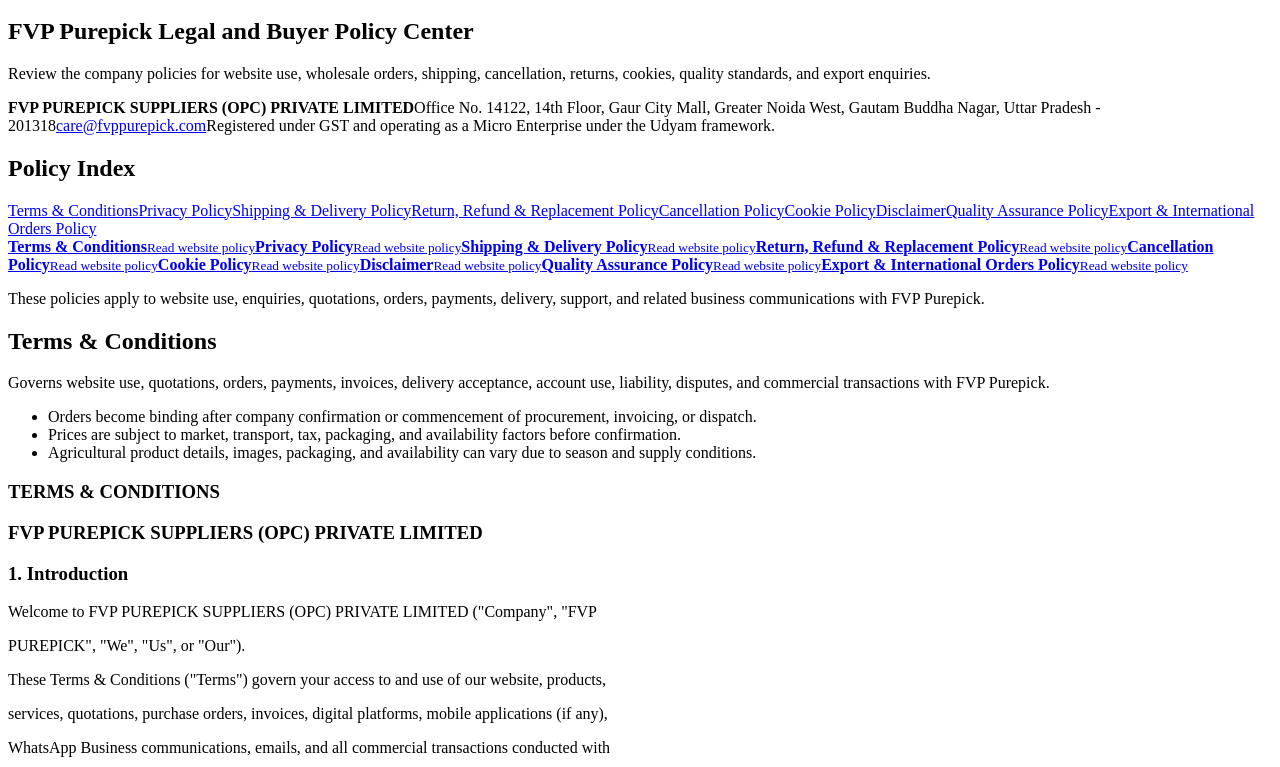
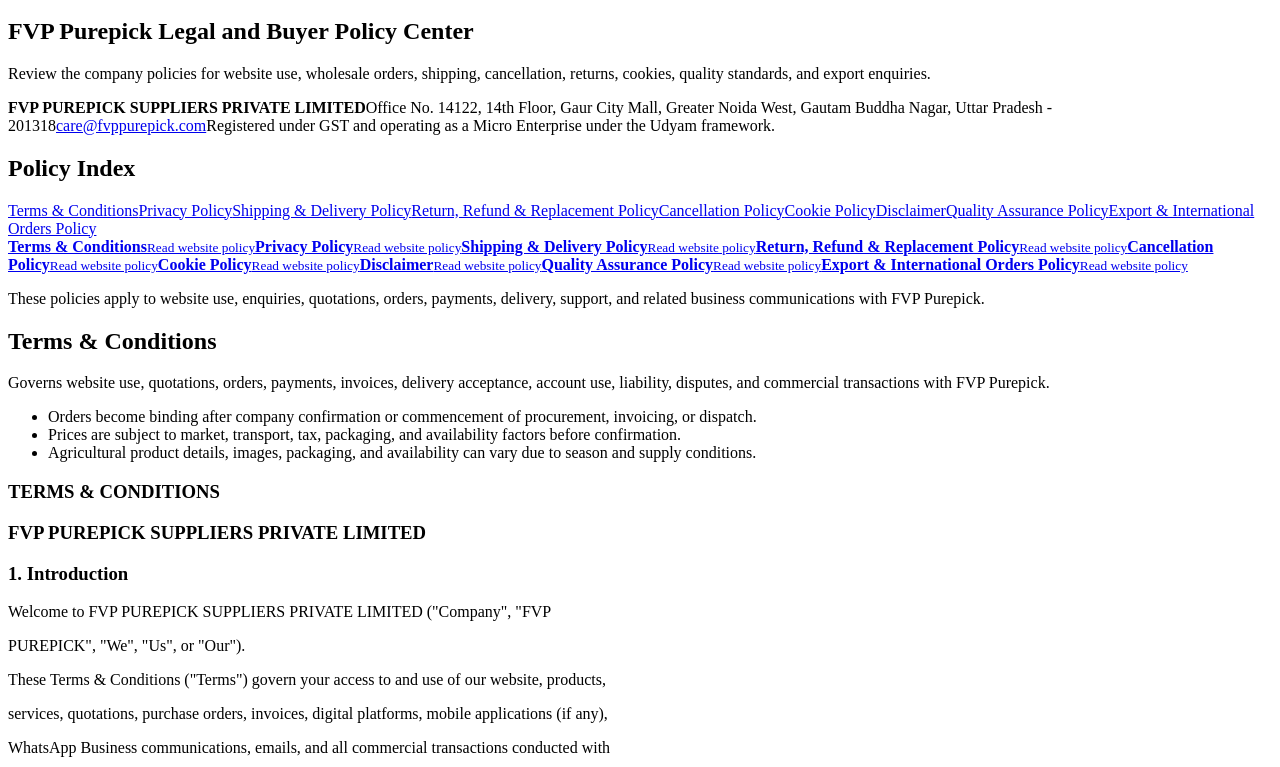
Before and after one commit to ajeet0918/fvpwebsite, a React (Vite) app: page /policies in a window 1280 px wide. Shown: the part 1173-1940 px from the top of the page. Built offline with nearby package versions, Linux system fonts and the light colour scheme; no server answers; the HTML template or start-up script is replaced by a standard one.

Commit message:
fix: remove OPC from company name across website

```diff
--- a/src/data/policies.ts
+++ b/src/data/policies.ts
@@ -6,7 +6,7 @@
 };
 
 export const companyLegalDetails = {
-  legalName: "FVP PUREPICK SUPPLIERS (OPC) PRIVATE LIMITED",
+  legalName: "FVP PUREPICK SUPPLIERS PRIVATE LIMITED",
   address: "Office No. 14122, 14th Floor, Gaur City Mall, Greater Noida West, Gautam Buddha Nagar, Uttar Pradesh - 201318",
   email: "care@fvppurepick.com"
 } as const;
--- a/src/data/policyFullTexts.ts
+++ b/src/data/policyFullTexts.ts
@@ -1,28 +1,28 @@
 export const policyFullTexts: Record<string, string> = {
-  'return-refund': `FVP PUREPICK SUPPLIERS (OPC)
+  'return-refund': `FVP PUREPICK SUPPLIERS
 PRIVATE LIMITED
 RETURN, REFUND & REPLACEMENT
 POLICY
 Part 1 - General Terms & Business Policy
 1. Introduction
-Welcome to FVP PUREPICK SUPPLIERS (OPC) PRIVATE LIMITED ("Company", "FVP
+Welcome to FVP PUREPICK SUPPLIERS PRIVATE LIMITED ("Company", "FVP
 PUREPICK", "We", "Our", or "Us").
 This Return, Refund & Replacement Policy ("Policy") governs every purchase, order, quotation,
 invoice, sale, shipment, delivery, replacement, cancellation, refund, and after-sales claim
-relating to products supplied by FVP PUREPICK SUPPLIERS (OPC) PRIVATE LIMITED
+relating to products supplied by FVP PUREPICK SUPPLIERS PRIVATE LIMITED
 through its website, mobile platforms, WhatsApp, email, telephone, authorized representatives,
 distributors, dealers, business partners, marketplaces, and offline business operations.
 This Policy forms an integral part of every sale made by the Company unless otherwise agreed
 in writing through a separate contract signed by authorized representatives of both parties.
-By placing an order with FVP PUREPICK SUPPLIERS (OPC) PRIVATE LIMITED, every
+By placing an order with FVP PUREPICK SUPPLIERS PRIVATE LIMITED, every
 customer acknowledges that they have carefully read, understood, and accepted this Policy in
 its entirety.
 2. About the Company
-FVP PUREPICK SUPPLIERS (OPC) PRIVATE LIMITED is engaged in the trading, wholesale
+FVP PUREPICK SUPPLIERS PRIVATE LIMITED is engaged in the trading, wholesale
 supply, marketing, procurement, storage, distribution, import and export of agricultural products,
 vegetables, food products and related commodities, consistent with its registered business
 objects.
-The Company is registered under GST as FVP PUREPICK SUPPLIERS (OPC) PRIVATE
+The Company is registered under GST as FVP PUREPICK SUPPLIERS PRIVATE
 LIMITED with its principal place of business at Office No. 14122, 14th Floor, Gaur City Mall,
 Greater Noida West, Gautam Buddha Nagar, Uttar Pradesh, and also holds MSME (Udyam)
 registration as a Micro Enterprise engaged in trading activities.
@@ -177,7 +177,7 @@
 - Official letters
 Only communications issued through authorized Company channels shall be considered valid.
 15. Changes to this Policy
-FVP PUREPICK SUPPLIERS (OPC) PRIVATE LIMITED reserves the right to amend, modify,
+FVP PUREPICK SUPPLIERS PRIVATE LIMITED reserves the right to amend, modify,
 update, or replace this Policy at any time to reflect changes in business practices, legal
 requirements, operational needs, or market conditions.
 The latest version published on the Company's official website shall apply to future orders
@@ -361,7 +361,7 @@
 The Company encourages customers to communicate promptly and provide accurate
 information to facilitate a fair resolution.
 36. Bulk Order Policy
-FVP PUREPICK SUPPLIERS (OPC) PRIVATE LIMITED primarily operates as a
+FVP PUREPICK SUPPLIERS PRIVATE LIMITED primarily operates as a
 Business-to-Business (B2B) wholesale supplier. Customers placing bulk orders
 acknowledge that commercial transactions differ from retail purchases and involve procurement,
 grading, packing, logistics, and supply-chain planning.
@@ -548,7 +548,7 @@
 the customer regarding returns, refunds, and replacements.
 58. Contact for Claims
 For all return, replacement, or refund requests, customers should contact:
-FVP PUREPICK SUPPLIERS (OPC) PRIVATE LIMITED
+FVP PUREPICK SUPPLIERS PRIVATE LIMITED
 Email: care@fvppurepick.com
 Customers should include:
 - Order Number
@@ -557,14 +557,14 @@
 - Photographs and/or videos
 - Contact details
 to facilitate timely review.
-FVP PUREPICK SUPPLIERS (OPC)
+FVP PUREPICK SUPPLIERS
 PRIVATE LIMITED
 RETURN, REFUND & REPLACEMENT
 POLICY
 Part 5 - Final Legal Provisions, Customer
 Acknowledgement & Contact Information
 81. Customer Acknowledgement
-By placing an order with FVP PUREPICK SUPPLIERS (OPC) PRIVATE LIMITED, the customer
+By placing an order with FVP PUREPICK SUPPLIERS PRIVATE LIMITED, the customer
 confirms and agrees that:
 - They have carefully read this Return, Refund & Replacement Policy.
 - They understand the commercial nature of wholesale agricultural transactions.
@@ -621,7 +621,7 @@
 90. Contact Information
 For any questions, complaints, or requests related to returns, refunds, or replacements, please
 contact:
-FVP PUREPICK SUPPLIERS (OPC) PRIVATE LIMITED
+FVP PUREPICK SUPPLIERS PRIVATE LIMITED
 Registered / Principal Business Address:
 Office No. 14122, 14th Floor, Gaur City Mall, Greater Noida West, Gautam Buddha Nagar, Uttar
 Pradesh - 201318.
@@ -635,7 +635,7 @@
 - Contact Details
 to help the Company process the request efficiently.
 91. Customer Declaration
-By purchasing products from FVP PUREPICK SUPPLIERS (OPC) PRIVATE LIMITED, the
+By purchasing products from FVP PUREPICK SUPPLIERS PRIVATE LIMITED, the
 customer declares that they:
 - Have the authority to enter into a commercial transaction.
 - Have independently evaluated the products for their intended business use.
@@ -643,16 +643,16 @@
 - Will store and handle the products appropriately after delivery.
 - Will submit any eligible claim honestly and within the time limits specified in this Policy.
 92. Final Statement
-FVP PUREPICK SUPPLIERS (OPC) PRIVATE LIMITED is committed to maintaining
+FVP PUREPICK SUPPLIERS PRIVATE LIMITED is committed to maintaining
 transparent, ethical, and professional business relationships with all customers. We strive to
 deliver quality products and resolve genuine concerns fairly and efficiently while recognizing the
 unique nature of wholesale agricultural trade.
 This Policy is intended to create clarity, reduce misunderstandings, and support long-term
 business relationships based on trust, cooperation, and mutual respect.`,
   'terms': `TERMS & CONDITIONS
-FVP PUREPICK SUPPLIERS (OPC) PRIVATE LIMITED
+FVP PUREPICK SUPPLIERS PRIVATE LIMITED
 1. Introduction
-Welcome to FVP PUREPICK SUPPLIERS (OPC) PRIVATE LIMITED ("Company", "FVP
+Welcome to FVP PUREPICK SUPPLIERS PRIVATE LIMITED ("Company", "FVP
 PUREPICK", "We", "Us", or "Our").
 These Terms & Conditions ("Terms") govern your access to and use of our website, products,
 services, quotations, purchase orders, invoices, digital platforms, mobile applications (if any),
@@ -662,7 +662,7 @@
 bound by these Terms. If you do not agree with any provision of these Terms, you should not
 use our website or place an order.
 2. About the Company
-FVP PUREPICK SUPPLIERS (OPC) PRIVATE LIMITED is engaged in wholesale trading,
+FVP PUREPICK SUPPLIERS PRIVATE LIMITED is engaged in wholesale trading,
 procurement, marketing, distribution, storage, import, export and supply of agricultural
 commodities, vegetables, food products and related goods in accordance with its registered
 business objects.
@@ -670,7 +670,7 @@
 Registration framework.
 3. Definitions
 For the purpose of these Terms:
-- Company means FVP PUREPICK SUPPLIERS (OPC) PRIVATE LIMITED.
+- Company means FVP PUREPICK SUPPLIERS PRIVATE LIMITED.
 - Customer means any individual, business, dealer, distributor, exporter, importer,
 institution or entity purchasing or enquiring about products or services.
 - Website means the official website of the Company.
@@ -1126,15 +1126,15 @@
 customer regarding the use of the website and commercial transactions.
 58. Contact Information
 For any questions regarding these Terms & Conditions, customers may contact:
-FVP PUREPICK SUPPLIERS (OPC) PRIVATE LIMITED
+FVP PUREPICK SUPPLIERS PRIVATE LIMITED
 Email: care@fvppurepick.com
 Principal Business Address:
 Office No. 14122, 14th Floor, Gaur City Mall, Greater Noida West, Gautam Buddha Nagar, Uttar
 Pradesh - 201318.`,
   'privacy': `PRIVACY POLICY
-FVP PUREPICK SUPPLIERS (OPC) PRIVATE LIMITED
+FVP PUREPICK SUPPLIERS PRIVATE LIMITED
 1. Introduction
-Welcome to FVP PUREPICK SUPPLIERS (OPC) PRIVATE LIMITED ("Company", "FVP
+Welcome to FVP PUREPICK SUPPLIERS PRIVATE LIMITED ("Company", "FVP
 PUREPICK", "We", "Us", or "Our").
 Your privacy is important to us. This Privacy Policy explains how we collect, use, store, disclose,
 protect, and process your personal information when you visit our website, contact us, request
@@ -1142,7 +1142,7 @@
 By accessing our website or using our services, you acknowledge that you have read and
 understood this Privacy Policy.
 2. About the Company
-FVP PUREPICK SUPPLIERS (OPC) PRIVATE LIMITED is engaged in the wholesale trading,
+FVP PUREPICK SUPPLIERS PRIVATE LIMITED is engaged in the wholesale trading,
 procurement, marketing, distribution, storage, and supply of agricultural products and related
 goods. The Company is registered under GST and operates as a Micro Enterprise under the
 Udyam Registration framework.
@@ -1375,7 +1375,7 @@
 23. Contact Us
 If you have questions regarding this Privacy Policy or wish to exercise any applicable privacy
 rights, please contact:
-FVP PUREPICK SUPPLIERS (OPC) PRIVATE LIMITED
+FVP PUREPICK SUPPLIERS PRIVATE LIMITED
 Email: care@fvppurepick.com
 Registered / Principal Business Address:
 Office No. 14122, 14th Floor, Gaur City Mall, Greater Noida West, Gautam Buddha Nagar, Uttar
@@ -1395,9 +1395,9 @@
 In the event of any inconsistency, the document most specifically applicable to the
 relevant issue shall prevail, unless otherwise required by law.`,
   'shipping-delivery': `SHIPPING & DELIVERY POLICY
-FVP PUREPICK SUPPLIERS (OPC) PRIVATE LIMITED
+FVP PUREPICK SUPPLIERS PRIVATE LIMITED
 1. Introduction
-Welcome to FVP PUREPICK SUPPLIERS (OPC) PRIVATE LIMITED ("Company", "FVP
+Welcome to FVP PUREPICK SUPPLIERS PRIVATE LIMITED ("Company", "FVP
 PUREPICK", "We", "Our", or "Us").
 This Shipping & Delivery Policy explains how we process, pack, dispatch, transport, and deliver
 wholesale agricultural products purchased through our website, email, WhatsApp, telephone,
@@ -1405,7 +1405,7 @@
 By placing an order with us, you acknowledge that you have read, understood, and agreed to
 this Shipping & Delivery Policy.
 2. About the Company
-FVP PUREPICK SUPPLIERS (OPC) PRIVATE LIMITED is engaged in the wholesale trading,
+FVP PUREPICK SUPPLIERS PRIVATE LIMITED is engaged in the wholesale trading,
 procurement, storage, distribution, import, export, and supply of agricultural commodities and
 food products in accordance with its registered business activities.
 The Company operates from its principal place of business at Office No. 14122, 14th Floor,
@@ -1542,7 +1542,7 @@
 - Cyber incidents affecting operations
 19. Contact Information
 For shipping or delivery-related queries, please contact:
-FVP PUREPICK SUPPLIERS (OPC) PRIVATE LIMITED
+FVP PUREPICK SUPPLIERS PRIVATE LIMITED
 Email: care@fvppurepick.com
 Principal Business Address:
 Office No. 14122, 14th Floor, Gaur City Mall, Greater Noida West, Gautam Buddha Nagar, Uttar
@@ -1551,9 +1551,9 @@
 The Company reserves the right to update or amend this Shipping & Delivery Policy at any time.
 The latest version published on the Company's official website shall apply to future orders.`,
   'cancellation': `CANCELLATION POLICY
-FVP PUREPICK SUPPLIERS (OPC) PRIVATE LIMITED
+FVP PUREPICK SUPPLIERS PRIVATE LIMITED
 1. Introduction
-Welcome to FVP PUREPICK SUPPLIERS (OPC) PRIVATE LIMITED ("Company", "FVP
+Welcome to FVP PUREPICK SUPPLIERS PRIVATE LIMITED ("Company", "FVP
 PUREPICK", "We", "Our", or "Us").
 This Cancellation Policy explains the terms and conditions governing the cancellation of orders
 placed through our website, email, WhatsApp, telephone, authorized representatives,
@@ -1564,7 +1564,7 @@
 By placing an order with us, you acknowledge that you have read, understood, and agreed to
 this Cancellation Policy.
 2. About the Company
-FVP PUREPICK SUPPLIERS (OPC) PRIVATE LIMITED is engaged in the wholesale trading,
+FVP PUREPICK SUPPLIERS PRIVATE LIMITED is engaged in the wholesale trading,
 procurement, storage, marketing, distribution, import, export, and supply of agricultural
 commodities, vegetables, food products, and related goods in accordance with its registered
 business objects.
@@ -1684,7 +1684,7 @@
 at Gautam Buddha Nagar, Uttar Pradesh, unless otherwise required by applicable law.
 17. Contact Us
 For cancellation requests or related questions, please contact:
-FVP PUREPICK SUPPLIERS (OPC) PRIVATE LIMITED
+FVP PUREPICK SUPPLIERS PRIVATE LIMITED
 Email: care@fvppurepick.com
 Registered / Principal Business Address:
 Office No. 14122, 14th Floor, Gaur City Mall, Greater Noida West, Gautam Buddha Nagar, Uttar
@@ -1699,9 +1699,9 @@
 The Company reserves the right to modify or update this Cancellation Policy at any time.
 The latest version published on the Company's official website shall apply to all future orders.`,
   'cookie': `COOKIE POLICY
-FVP PUREPICK SUPPLIERS (OPC) PRIVATE LIMITED
+FVP PUREPICK SUPPLIERS PRIVATE LIMITED
 1. Introduction
-Welcome to FVP PUREPICK SUPPLIERS (OPC) PRIVATE LIMITED ("Company", "FVP
+Welcome to FVP PUREPICK SUPPLIERS PRIVATE LIMITED ("Company", "FVP
 PUREPICK", "We", "Our", or "Us").
 This Cookie Policy explains how cookies and similar technologies are used when you visit
 www.fvppurepick.com ("Website").
@@ -1713,7 +1713,7 @@
 - Shipping & Delivery Policy
 - Return, Refund & Replacement Policy
 2. About the Company
-FVP PUREPICK SUPPLIERS (OPC) PRIVATE LIMITED is engaged in the wholesale trading,
+FVP PUREPICK SUPPLIERS PRIVATE LIMITED is engaged in the wholesale trading,
 procurement, storage, distribution, import, export, and supply of agricultural products and food
 commodities in accordance with its registered business objects.
 The Company operates from Office No. 14122, 14th Floor, Gaur City Mall, Greater Noida
@@ -1838,7 +1838,7 @@
 The latest version published on our Website will apply from its effective date.
 13. Contact Us
 If you have any questions regarding this Cookie Policy, please contact:
-FVP PUREPICK SUPPLIERS (OPC) PRIVATE LIMITED
+FVP PUREPICK SUPPLIERS PRIVATE LIMITED
 Email: care@fvppurepick.com
 Registered Office:
 Office No. 14122, 14th Floor, Gaur City Mall, Greater Noida West, Gautam Buddha Nagar, Uttar
@@ -1853,9 +1853,9 @@
 If you do not agree with this Policy, you should discontinue use of the Website or configure your
 browser to manage or disable cookies as appropriate.`,
   'disclaimer': `DISCLAIMER
-FVP PUREPICK SUPPLIERS (OPC) PRIVATE LIMITED
+FVP PUREPICK SUPPLIERS PRIVATE LIMITED
 1. General Disclaimer
-Welcome to FVP PUREPICK SUPPLIERS (OPC) PRIVATE LIMITED ("Company", "FVP
+Welcome to FVP PUREPICK SUPPLIERS PRIVATE LIMITED ("Company", "FVP
 PUREPICK", "We", "Our", or "Us").
 This Disclaimer governs the use of our website, products, services, quotations, catalogues,
 marketing materials, and all information made available through our official communication
@@ -1863,7 +1863,7 @@
 By accessing our website or purchasing products from us, you acknowledge that you have read,
 understood, and accepted this Disclaimer.
 2. About the Company
-FVP PUREPICK SUPPLIERS (OPC) PRIVATE LIMITED is engaged in the procurement,
+FVP PUREPICK SUPPLIERS PRIVATE LIMITED is engaged in the procurement,
 wholesale trading, storage, distribution, import, export, and supply of agricultural commodities,
 vegetables, food products, and related goods in accordance with its registered business objects.
 The Company operates from its registered business premises at Office No. 14122, 14th Floor,
@@ -2006,7 +2006,7 @@
 Nagar, Uttar Pradesh, unless otherwise required by law.
 17. Contact Information
 For questions regarding this Disclaimer, please contact:
-FVP PUREPICK SUPPLIERS (OPC) PRIVATE LIMITED
+FVP PUREPICK SUPPLIERS PRIVATE LIMITED
 Email: care@fvppurepick.com
 Registered Office:
 Office No. 14122, 14th Floor, Gaur City Mall, Greater Noida West, Gautam Buddha Nagar, Uttar
@@ -2021,9 +2021,9 @@
 If you do not agree with this Disclaimer, you should discontinue use of the Website.
 End of Disclaimer`,
   'quality': `QUALITY ASSURANCE POLICY
-FVP PUREPICK SUPPLIERS (OPC) PRIVATE LIMITED
+FVP PUREPICK SUPPLIERS PRIVATE LIMITED
 1. Introduction
-Welcome to FVP PUREPICK SUPPLIERS (OPC) PRIVATE LIMITED ("Company", "FVP
+Welcome to FVP PUREPICK SUPPLIERS PRIVATE LIMITED ("Company", "FVP
 PUREPICK", "We", "Our", or "Us").
 At FVP PUREPICK, quality is a fundamental part of our business. We are committed to
 supplying agricultural products that meet agreed commercial specifications while maintaining
@@ -2033,7 +2033,7 @@
 By purchasing products from us, customers acknowledge and agree to the provisions of this
 Policy.
 2. About the Company
-FVP PUREPICK SUPPLIERS (OPC) PRIVATE LIMITED is engaged in the procurement,
+FVP PUREPICK SUPPLIERS PRIVATE LIMITED is engaged in the procurement,
 wholesale trading, storage, distribution, import, export, and supply of agricultural commodities
 and food products as permitted under its registered business objects.
 The Company is registered under GST and operates as a Micro Enterprise under the Udyam
@@ -2184,7 +2184,7 @@
 relevant commercial standards governing its products and business activities.
 19. Contact Information
 For quality-related enquiries or complaints, please contact:
-FVP PUREPICK SUPPLIERS (OPC) PRIVATE LIMITED
+FVP PUREPICK SUPPLIERS PRIVATE LIMITED
 Email: care@fvppurepick.com
 Registered Office:
 Office No. 14122, 14th Floor, Gaur City Mall, Greater Noida West, Gautam Buddha Nagar, Uttar
@@ -2194,15 +2194,15 @@
 business operations, quality procedures, or applicable legal requirements.
 The latest version published on the Company's official website shall apply.
 21. Acceptance
-By purchasing products or using the services of FVP PUREPICK SUPPLIERS (OPC) PRIVATE
+By purchasing products or using the services of FVP PUREPICK SUPPLIERS PRIVATE
 LIMITED, customers acknowledge that they have read, understood, and accepted this Quality
 Assurance Policy.
 End of Quality Assurance Policy`,
   'export': `EXPORT & INTERNATIONAL ORDERS
 POLICY
-FVP PUREPICK SUPPLIERS (OPC) PRIVATE LIMITED
+FVP PUREPICK SUPPLIERS PRIVATE LIMITED
 1. Introduction
-Welcome to FVP PUREPICK SUPPLIERS (OPC) PRIVATE LIMITED ("Company", "FVP
+Welcome to FVP PUREPICK SUPPLIERS PRIVATE LIMITED ("Company", "FVP
 PUREPICK", "We", "Our", or "Us").
 This Export & International Orders Policy explains the terms and conditions governing
 international sales, export transactions, overseas shipments, customs documentation, delivery
@@ -2214,7 +2214,7 @@
 By placing an international order, the customer acknowledges that they have read, understood,
 and agreed to this Policy.
 2. About the Company
-FVP PUREPICK SUPPLIERS (OPC) PRIVATE LIMITED is engaged in the procurement,
+FVP PUREPICK SUPPLIERS PRIVATE LIMITED is engaged in the procurement,
 wholesale trading, storage, distribution, import, export, and supply of agricultural commodities,
 vegetables, food products, spices, grains, pulses, pickles, and related products in accordance
 with its registered business objects.
@@ -2390,7 +2390,7 @@
 Subject to applicable law and any arbitration agreement, the competent courts at Gautam
 Buddha Nagar, Uttar Pradesh, India, shall have jurisdiction.
 21. Contact Information
-FVP PUREPICK SUPPLIERS (OPC) PRIVATE LIMITED
+FVP PUREPICK SUPPLIERS PRIVATE LIMITED
 Email: care@fvppurepick.com
 Registered Office:
 Office No. 14122, 14th Floor, Gaur City Mall, Greater Noida West, Gautam Buddha Nagar, Uttar
@@ -2400,7 +2400,7 @@
 any time. The latest version published on the Company's official website shall apply to future
 export transactions.
 23. Acceptance
-By placing an international order with FVP PUREPICK SUPPLIERS (OPC) PRIVATE LIMITED,
+By placing an international order with FVP PUREPICK SUPPLIERS PRIVATE LIMITED,
 the customer confirms that they have read, understood, and agreed to this Export &
 International Orders Policy.
 End of Export & International Orders Policy`
--- a/src/pages/HomePage.tsx
+++ b/src/pages/HomePage.tsx
@@ -218,7 +218,7 @@
         <div className="container">
           <div className="section-heading">
             <span className="section-badge">About Us</span>
-            <h2>Why Choose FVP Pure Pick Suppliers OPC Pvt. Ltd.?</h2>
+            <h2>Why Choose FVP Pure Pick Suppliers Pvt. Ltd.?</h2>
             <p>
               We deliver premium, reliable, and diverse agricultural products at wholesale prices with a
               customer-first approach.
```
